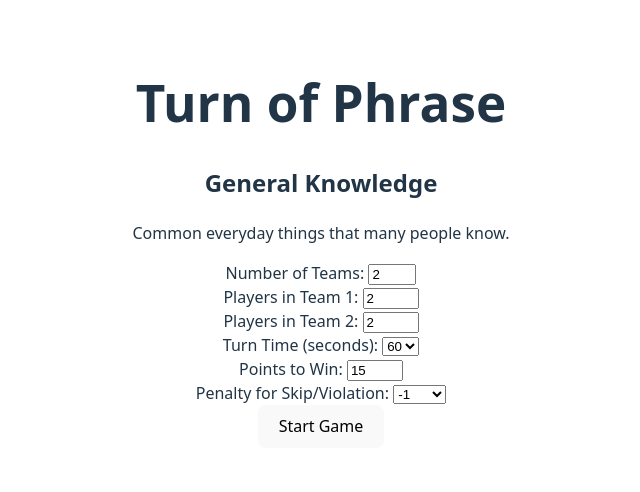
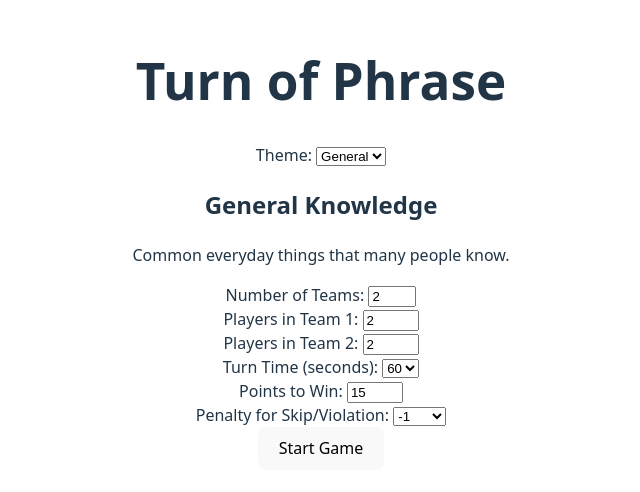
Before and after one commit to tjasz/turn-of-phrase, a React (Vite) app: page / in a window 1280 px wide. Shown: the part 156-648 px from the top of the page, without its empty margins (319-959 px from the left). Built offline with nearby package versions, Linux system fonts and the light colour scheme.

Commit message:
Allow selection of built-in themes

```diff
--- a/src/App.tsx
+++ b/src/App.tsx
@@ -35,9 +35,11 @@ function App() {
   const [penalty, setPenalty] = useState(-1);
   const [gameStarted, setGameStarted] = useState(false);
 
-  // Theme loading
+  // Theme selection and loading
+  const themeFiles = ['general.json', 'animals.json'];
+  const [selectedThemeFile, setSelectedThemeFile] = useState<string>(themeFiles[0]);
   const [theme, setTheme] = useState<Theme | null>(null);
-  const [loadingTheme, setLoadingTheme] = useState(true);
+  const [loadingTheme, setLoadingTheme] = useState(false);
   const [themeError, setThemeError] = useState<string | null>(null);
 
   // Game states
@@ -52,10 +54,12 @@ function App() {
   const [turnChallenges, setTurnChallenges] = useState<{ main: string; succeeded: boolean }[]>([]);
   const [showResults, setShowResults] = useState(false);
 
-  // Load theme from public/themes/general.json
+  // Load theme when selectedThemeFile changes
   useEffect(() => {
     setLoadingTheme(true);
-    fetch('/themes/general.json')
+    setTheme(null);
+    setThemeError(null);
+    fetch(`/themes/${selectedThemeFile}`)
       .then(res => {
         if (!res.ok) throw new Error('Failed to load theme');
         return res.json();
@@ -68,7 +72,7 @@ function App() {
         setThemeError(err.message);
         setLoadingTheme(false);
       });
-  }, []);
+  }, [selectedThemeFile]);
 
   // Start game
   const startGame = () => {
@@ -149,8 +153,20 @@ function App() {
     return (
       <div className="setup">
         <h1>Turn of Phrase</h1>
-        <h2>{theme.Title}</h2>
-        <p>{theme.Description}</p>
+        <div>
+          <label>Theme: </label>
+          <select value={selectedThemeFile} onChange={e => setSelectedThemeFile(e.target.value)}>
+            {themeFiles.map(file => (
+              <option key={file} value={file}>{file.replace('.json', '').replace(/\b\w/g, l => l.toUpperCase())}</option>
+            ))}
+          </select>
+        </div>
+        {theme && (
+          <>
+            <h2>{theme.Title}</h2>
+            <p>{theme.Description}</p>
+          </>
+        )}
         <div>
           <label>Number of Teams: </label>
           <input type="number" min={2} max={5} value={numTeams} onChange={e => {
@@ -193,7 +209,7 @@ function App() {
             <option value={-2}>-2</option>
           </select>
         </div>
-        <button className="start-btn" onClick={startGame}>Start Game</button>
+        <button className="start-btn" onClick={startGame} disabled={!theme}>Start Game</button>
       </div>
     );
   }
```
